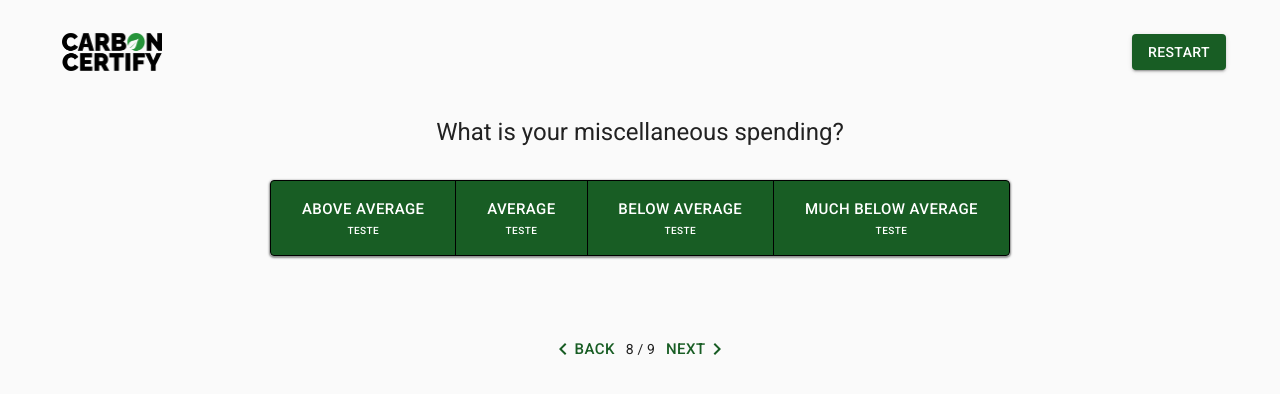
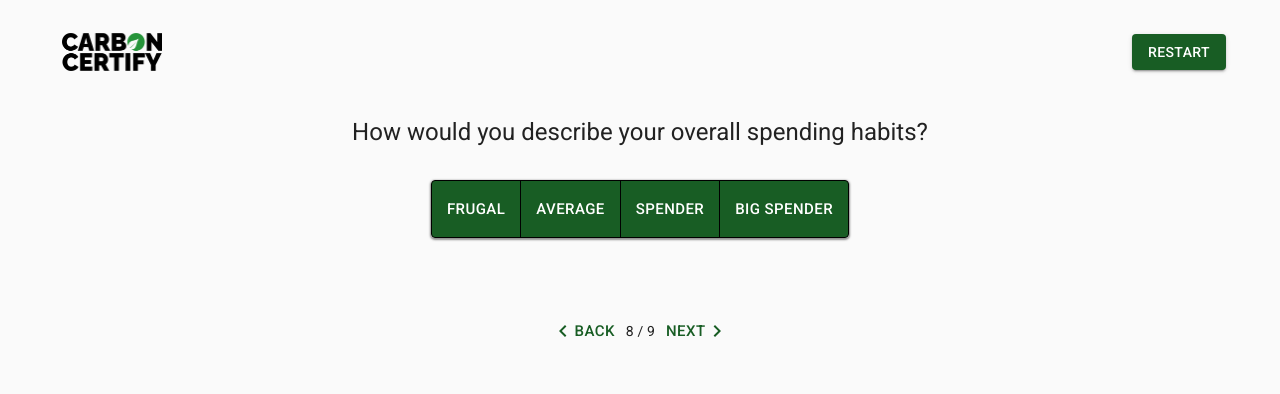
Before and after one commit to maiconburn/rags-calculator, a Next.js app: page /miscellaneous in a window 1280 px wide. Shown: the top 394 px of the page. Built offline with nearby package versions, Linux system fonts and the light colour scheme.

Commit message:
Mostly just wording changes

```diff
--- a/pages/flights.js
+++ b/pages/flights.js
@@ -61,7 +61,7 @@ export default function Flights() {
         <Grid item xs={12}>
           <Box my="2rem">
             <Typography variant="h5" align="center">
-              How many hours did you spent flying last year?
+              In a normal year, how many hours do you spend flying?
             </Typography>
           </Box>
         </Grid>
--- a/pages/miscellaneous.js
+++ b/pages/miscellaneous.js
@@ -28,7 +28,7 @@ export default function Food() {
         <Grid item xs={12}>
           <Box my="2rem">
             <Typography variant="h5" align="center">
-              What is your miscellaneous spending?
+              How would you describe your overall spending habits?
             </Typography>
           </Box>
           <Box my="2rem" display="flex" justifyContent="center">
@@ -39,56 +39,28 @@ export default function Food() {
               aria-label="Miscellaneous"
             >
               <ToggleButton
-                value="M-above"
+                value="M-much-below"
                 size="large"
-                aria-label="Above average"
+                aria-label="Much below average"
               >
-                <Grid container>
-                  <Grid item xs={12}>
-                    Above average
-                  </Grid>
-                  <Grid item xs={12} className={styles.buttonDescription}>
-                    Teste
-                  </Grid>
-                </Grid>
-              </ToggleButton>
-              <ToggleButton value="M-average" size="large" aria-label="Average">
-                <Grid container>
-                  <Grid item xs={12}>
-                    Average
-                  </Grid>
-                  <Grid item xs={12} className={styles.buttonDescription}>
-                    Teste
-                  </Grid>
-                </Grid>
+                Frugal
               </ToggleButton>
               <ToggleButton
                 value="M-below"
                 size="large"
                 aria-label="Below average"
               >
-                <Grid container>
-                  <Grid item xs={12}>
-                    Below average
-                  </Grid>
-                  <Grid item xs={12} className={styles.buttonDescription}>
-                    Teste
-                  </Grid>
-                </Grid>
+                Average
+              </ToggleButton>
+              <ToggleButton value="M-average" size="large" aria-label="Average">
+                Spender
               </ToggleButton>
               <ToggleButton
-                value="M-much-below"
+                value="M-above"
                 size="large"
-                aria-label="Much below average"
+                aria-label="Above average"
               >
-                <Grid container>
-                  <Grid item xs={12}>
-                    Much below average
-                  </Grid>
-                  <Grid item xs={12} className={styles.buttonDescription}>
-                    Teste
-                  </Grid>
-                </Grid>
+                Big Spender
               </ToggleButton>
             </ToggleButtonGroup>
           </Box>
--- a/pages/publicTransport.js
+++ b/pages/publicTransport.js
@@ -61,7 +61,7 @@ export default function PublicTransport() {
         <Grid item xs={12}>
           <Box my="2rem">
             <Typography variant="h5" align="center">
-              How many journeys by public transport do you do weekly?
+              How many miles do you travel on public transport weekly?
             </Typography>
           </Box>
         </Grid>
--- a/pages/userInfo.js
+++ b/pages/userInfo.js
@@ -78,7 +78,7 @@ export default function userInfo() {
             stepsNumber={9}
             actualStep={8}
             nextStep="/"
-            previousStep="flights"
+            previousStep="miscellaneous"
           />
         </Grid>
       </Grid>
--- a/styles/HouseInfo.module.scss
+++ b/styles/HouseInfo.module.scss
@@ -0,0 +1,3 @@
+.buttonDescription {
+  font-size: 10px;
+}
```
Also changed, not shown: pages/food.js (+4 -4 lines), pages/houseInfo.js (+24 -9 lines).
